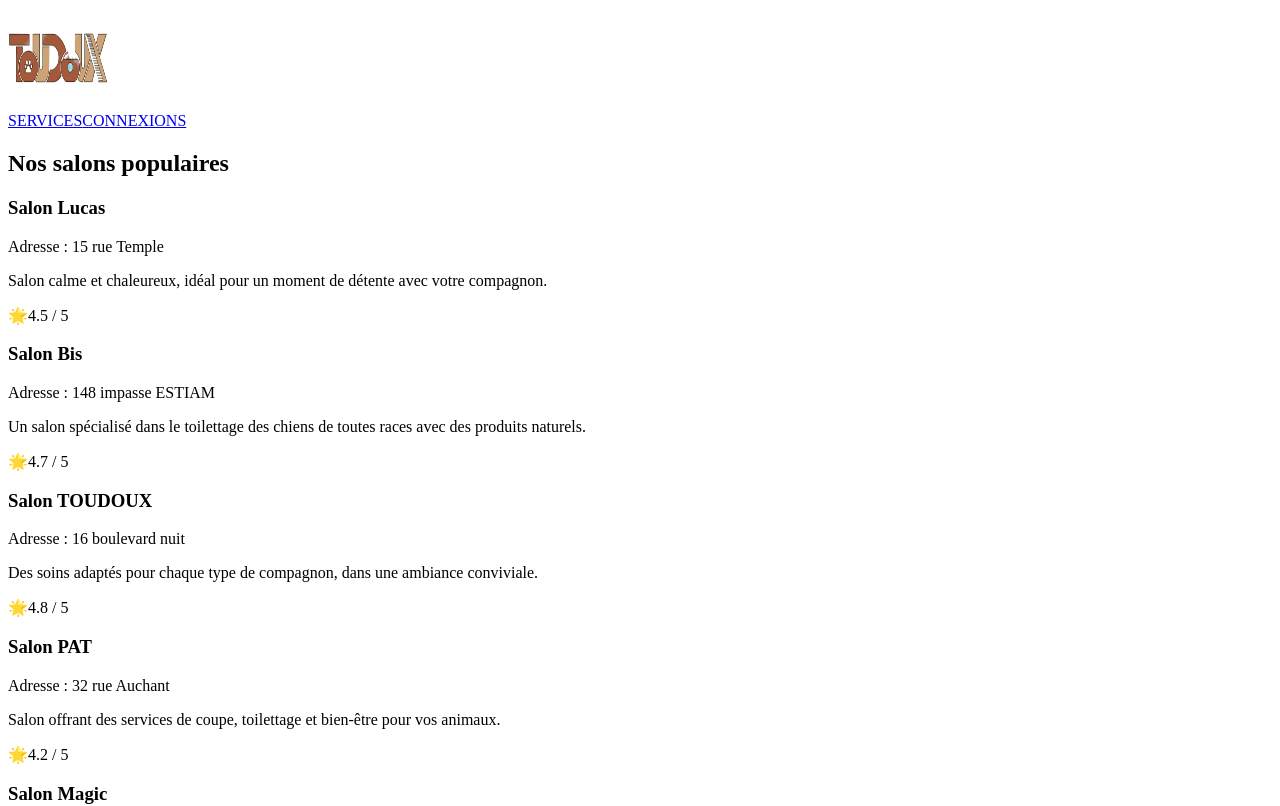
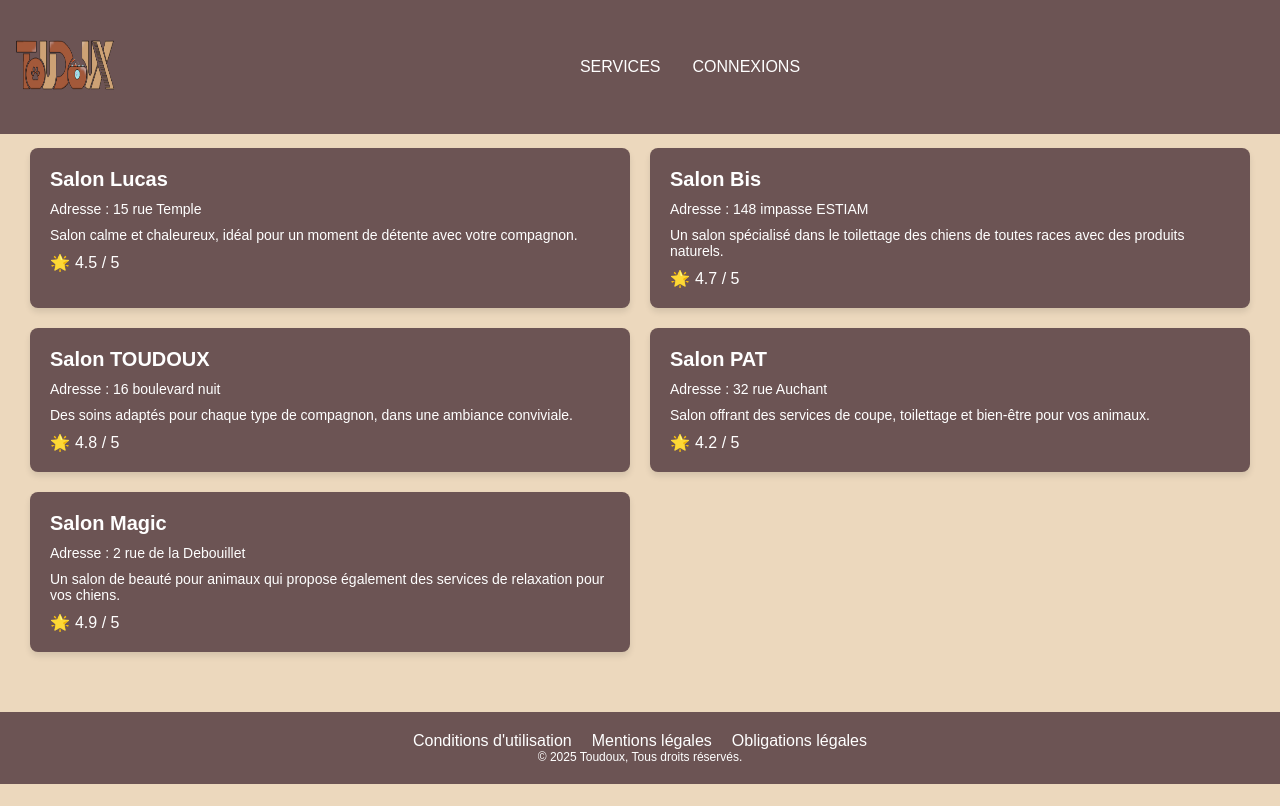
Before and after one commit to Lucasmes93/ToudouxWeb, a Next.js app: page /services in a window 1280 px wide. Shown: the top 806 px of the page. Built offline with nearby package versions, Linux system fonts and the light colour scheme.

Commit message:
page service

```diff
--- a/pages/services.tsx
+++ b/pages/services.tsx
@@ -1,44 +1,36 @@
-// pages/services.tsx
-import Image from "next/image";
-import Link from "next/link";
+import Image from "next/image"; // Import de Image pour optimiser le chargement des images
+import Link from "next/link"; // Import de Link pour la navigation entre les pages
+import '../styles/services.css'; // Import du fichier CSS
 
 export default function Services() {
   return (
-    <div className="min-h-screen flex flex-col">
+    <div className="page-services">
       {/* Header */}
-      <header className="bg-[#6C5454] text-white flex items-center justify-between p-6">
-        <div className="flex items-center">
+      <header className="header">
+        <div className="logo">
+          <Link href="/">
             <Image
               src="/assets/toudoux.png"  // Image dans le dossier public
               alt="Logo Toudoux"
               width={100}  // Agrandissement du logo
               height={100}  // Agrandissement du logo
-            className="w-auto mr-2"
             />
+          </Link>
         </div>
-        <nav className="flex-1 flex justify-center gap-8">
-          {/* Utilisation de Link pour la navigation */}
-          <Link
-            href="/services"  // Route vers la page services
-            className="hover:bg-white hover:text-[#6C5454] px-2 py-1 rounded transition"
-          >
+        <nav>
+          <Link href="/services" className="nav-item">
             SERVICES
           </Link>
-          <a
-            href="#connexions"
-            className="hover:bg-white hover:text-[#6C5454] px-2 py-1 rounded transition"
-          >
+          <a href="#connexions" className="nav-item">
             CONNEXIONS
           </a>
         </nav>
       </header>
 
       {/* Main Content */}
-      <main className="flex-grow p-6 bg-[#ECD8BD]">
-        <h2 className="text-xl font-semibold mb-4 text-gray-700">Nos salons populaires</h2>
-
-        {/* Liste des salons */}
-        <div className="grid grid-cols-1 md:grid-cols-2 gap-6">
+      <main className="main-content">
+        <h2>Nos salons populaires</h2>
+        <div className="service-grid">
           {[
             { name: "Salon Lucas", address: "15 rue Temple", description: "Salon calme et chaleureux, idéal pour un moment de détente avec votre compagnon.", note: 4.5 },
             { name: "Salon Bis", address: "148 impasse ESTIAM", description: "Un salon spécialisé dans le toilettage des chiens de toutes races avec des produits naturels.", note: 4.7 },
@@ -46,12 +38,12 @@
             { name: "Salon PAT", address: "32 rue Auchant", description: "Salon offrant des services de coupe, toilettage et bien-être pour vos animaux.", note: 4.2 },
             { name: "Salon Magic", address: "2 rue de la Debouillet", description: "Un salon de beauté pour animaux qui propose également des services de relaxation pour vos chiens.", note: 4.9 },
           ].map((salon, index) => (
-            <div key={index} className="bg-[#6C5454] text-white p-4 rounded-lg shadow-md">
-              <h3 className="text-xl font-semibold mb-2">{salon.name}</h3>
-              <p className="text-sm mb-2">Adresse : {salon.address}</p>
-              <p className="text-sm mb-2">{salon.description}</p>
-              <div className="flex items-center">
-                <span className="text-yellow-400 mr-2">🌟</span>
+            <div key={index} className="service-item">
+              <h3>{salon.name}</h3>
+              <p>Adresse : {salon.address}</p>
+              <p>{salon.description}</p>
+              <div className="rating">
+                <span className="text-yellow-400">🌟</span>
                 <span>{salon.note} / 5</span>
               </div>
             </div>
--- /dev/null
+++ b/styles/services.css
@@ -0,0 +1,167 @@
+/* global styles */
+* {
+  margin: 0;
+  padding: 0;
+  box-sizing: border-box;
+}
+
+body {
+  font-family: Arial, sans-serif;
+  background-color: #ECD8BD; /* Fond comme sur la première page */
+  color: #333;
+  display: flex;
+  flex-direction: column;
+  min-height: 100vh; /* Assure que la page prend toute la hauteur */
+}
+
+/* Header */
+.header {
+  background-color: #6C5454;
+  color: white;
+  display: flex;
+  justify-content: space-between;
+  align-items: center;
+  padding: 15px;
+  position: fixed;
+  top: 0;
+  width: 100%;
+  z-index: 10;
+}
+
+.header .logo {
+  display: flex;
+  align-items: center;
+  justify-content: center;
+  width: 100px; /* Ajuste la taille du logo */
+}
+
+.header nav {
+  display: flex;
+  justify-content: center;
+  flex-grow: 1;
+}
+
+.header .nav-item {
+  color: white;
+  text-decoration: none;
+  padding: 8px 16px;
+  border-radius: 4px;
+  transition: background-color 0.3s ease;
+}
+
+.header .nav-item:hover {
+  background-color: white;
+  color: #6C5454;
+}
+
+/* Main Content */
+.main-content {
+  padding: 90px 30px 30px; /* Ajoute un padding-top pour que le contenu ne soit pas caché sous le header fixe */
+  display: flex;
+  flex-direction: column;
+  gap: 30px;
+  flex-grow: 1; /* Permet au contenu de prendre toute la hauteur restante */
+}
+
+.main-content h2 {
+  font-size: 24px;
+  color: #333;
+  font-weight: bold;
+}
+
+/* Service Grid */
+.service-grid {
+  display: grid;
+  grid-template-columns: repeat(2, 1fr);
+  gap: 20px;
+  padding-bottom: 30px;
+}
+
+.service-item {
+  background-color: #6C5454;
+  color: white;
+  padding: 20px;
+  border-radius: 8px;
+  box-shadow: 0 4px 6px rgba(0, 0, 0, 0.1);
+  transition: transform 0.3s ease;
+}
+
+.service-item:hover {
+  transform: translateY(-5px);
+}
+
+.service-item h3 {
+  font-size: 20px;
+  font-weight: bold;
+  margin-bottom: 10px;
+}
+
+.service-item p {
+  font-size: 14px;
+  margin-bottom: 10px;
+}
+
+.rating {
+  display: flex;
+  align-items: center;
+  gap: 5px;
+}
+
+.rating .text-yellow-400 {
+  color: #fbbd23; /* Gold color for the stars */
+}
+
+/* Footer */
+footer {
+  background-color: #6c5454;
+  color: white;
+  text-align: center;
+  padding: 20px;
+  margin-top: auto; /* Colle le footer en bas */
+}
+
+footer a {
+  color: white;
+  text-decoration: none;
+  margin: 0 10px;
+  transition: color 0.3s;
+}
+
+footer a:hover {
+  text-decoration: underline;
+}
+
+footer p {
+  font-size: 0.75rem;
+}
+
+
+/* Media Query for Responsiveness */
+@media (max-width: 768px) {
+  .service-grid {
+    grid-template-columns: 1fr;
+  }
+
+  .header {
+    flex-direction: column;
+    align-items: center;
+  }
+
+  .header nav {
+    flex-direction: column;
+    margin-top: 10px;
+  }
+
+  .header .logo {
+    margin-bottom: 10px;
+  }
+
+  .header .nav-item {
+    font-size: 14px;
+  }
+
+  .footer-links {
+    flex-direction: column;
+    gap: 15px;
+  }
+}
```
Lines whose indentation alone changed are shown as unchanged.
